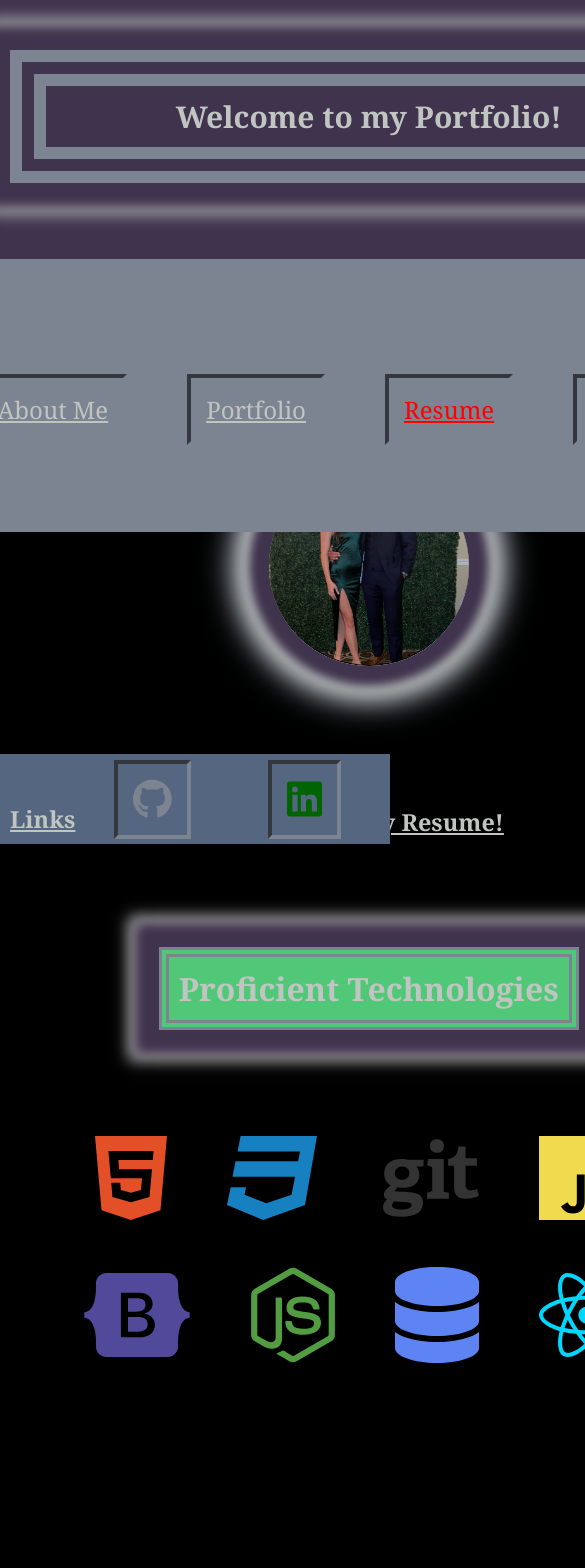
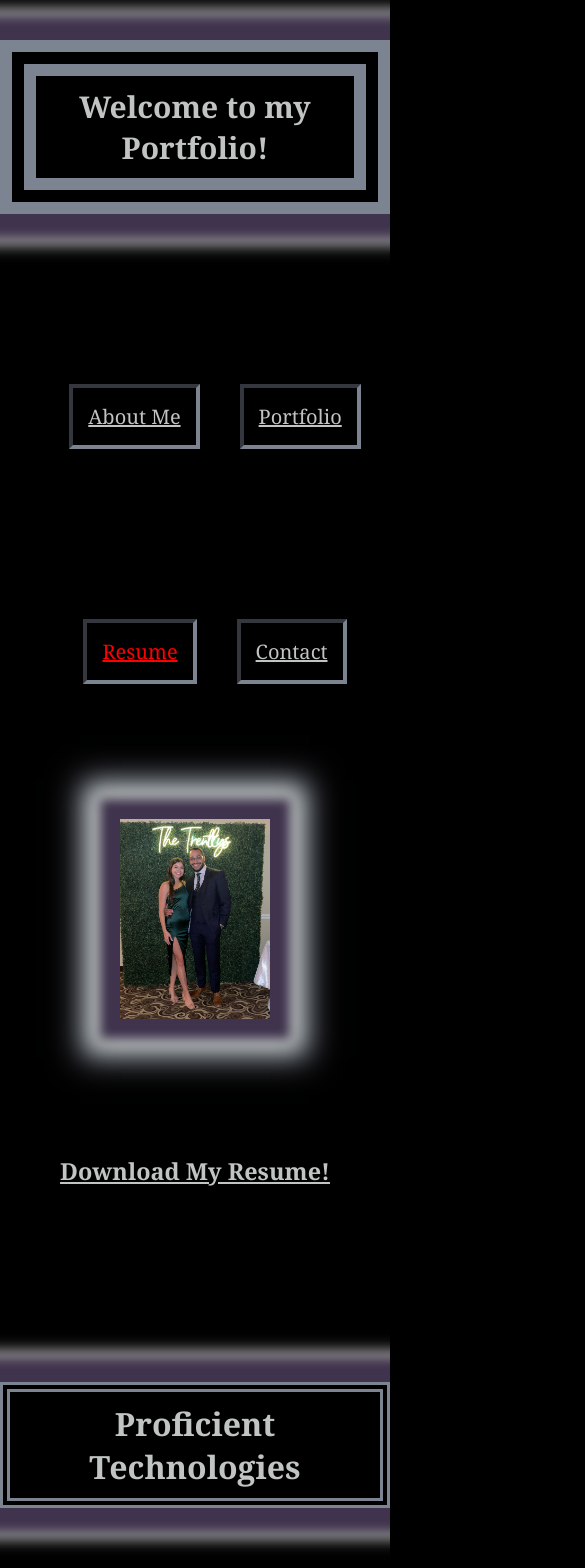
Before and after one commit to Tyler-phillips12/React_Portfolio, a React (Create React App) app: page /resume in a window 390 px wide. Shown: the top 1568 px of the page, 585 px wide, since content can reach past the window. Before the commit the page ends 1461 px from the top, so only its background shows below. Built offline with nearby package versions, Linux system fonts and the light colour scheme; the HTML template or start-up script is replaced by a standard one.

Commit message:
mahor styling changes

```diff
--- a/package.json
+++ b/package.json
@@ -3,6 +3,7 @@
   "version": "0.1.0",
   "private": true,
   "dependencies": {
+    "@fortawesome/fontawesome-svg-core": "^5.13.3",
     "@fortawesome/free-brands-svg-icons": "^6.4.0",
     "@fortawesome/free-solid-svg-icons": "^6.4.0",
     "@fortawesome/react-fontawesome": "^0.2.0",
@@ -15,7 +16,7 @@
     "react-scripts": "5.0.1",
     "web-vitals": "^2.1.4"
   },
-    "homepage": "https://Tyler-phillips12.github.io/React_Portfolio",
+  "homepage": "https://Tyler-phillips12.github.io/React_Portfolio",
   "scripts": {
     "deploy": "gh-pages -d build",
     "predeploy": "npm run build",
--- a/src/App.css
+++ b/src/App.css
@@ -170,6 +170,12 @@
   border-color: var(--slate-gray);
 }
 
+a.resume {
+  border-style: inset;
+  border-width: 4px;
+  border-color: var(--slate-gray);
+}
+
 a.resume.active {
   border-style: inset;
   border-width: 4px;
--- a/src/components/About/about.css
+++ b/src/components/About/about.css
@@ -1,4 +1,4 @@
-:root {
+/* :root {
     --dark-green: #006400;
     --silver: #c0c5c1;
     --beige: #eaf0ce;
@@ -53,4 +53,4 @@
   box-shadow: 0 0 10px 20px var(--deep-purple), 0 0 12px 25px var(--english-violet), 0 0 15px 30px var(--silver);
   text-align: center;
   max-width: none;
-  }
+  } */
--- a/src/components/Contact/contact.css
+++ b/src/components/Contact/contact.css
@@ -1,4 +1,4 @@
-:root {
+/* :root {
     --dark-green: #006400;
     --silver: #c0c5c1;
     --beige: #eaf0ce;
@@ -63,4 +63,4 @@
   border-radius: 25px;
   border-width: 3px;
   border-color: var(--emerald);
-  }
+  } */
--- a/src/components/Footer/footer.css
+++ b/src/components/Footer/footer.css
@@ -1,4 +1,4 @@
-:root {
+/* :root {
     --dark-green: #006400;
     --silver: #c0c5c1;
     --beige: #eaf0ce;
@@ -42,4 +42,4 @@
 
   a.linkedin {
     color: var(--dark-green);
-  }
+  } */
--- a/src/components/Footer/footer.jsx
+++ b/src/components/Footer/footer.jsx
@@ -10,7 +10,6 @@
 export default function Footer() {
     return (
         <footer className="footer">
-            <h3> Links </h3>
             <a href="https://github.com/Tyler-Phillips12"
                 className= 'github'>
                     <FontAwesomeIcon icon={faGithub} size="2x" />
--- a/src/components/Header/header.css
+++ b/src/components/Header/header.css
@@ -1,4 +1,4 @@
-:root {
+/* :root {
     --dark-green: #006400;
     --silver: #c0c5c1;
     --beige: #eaf0ce;
@@ -34,4 +34,4 @@
     justify-content: center;
     padding-top: 2.5rem;
     color: var(--beige);
-}
+} */
--- a/src/components/Navigation/navigation.css
+++ b/src/components/Navigation/navigation.css
@@ -1,4 +1,4 @@
-:root {
+/* :root {
     --dark-green: #006400;
     --silver: #c0c5c1;
     --beige: #eaf0ce;
@@ -14,8 +14,8 @@
     background-color: var(--slate-gray);
     padding-top: 0.938rem;
     display: flex;
-    justify-content: center; /* This centers the flex items horizontally */
-  }
+    justify-content: center; This centers the flex items horizontally */
+  /* }
 
 .nav-bar {
     display: flex;
@@ -29,11 +29,11 @@
 }
 
 nav {
-    padding-top: 0.938rem;
+    padding-top: 0.938rem; */
     /* margin-right: 1.25rem; */
-    display: block;
-    text-align: center;
-
+    /* display: block;
+    text-align: center; */
+/*
 }
 
 li {
@@ -55,4 +55,4 @@
     color:var(--dark-green);
     transform: scale(1.2);
     text-shadow: none;
-}
+} */
--- a/src/components/Portfolio/portfolio.css
+++ b/src/components/Portfolio/portfolio.css
@@ -1,4 +1,4 @@
-:root {
+/* :root {
     --dark-green: #006400;
     --silver: #c0c5c1;
     --beige: #eaf0ce;
@@ -55,4 +55,4 @@
         color:var(--beige);
         border-style: solid;
         border-color: var(--silver);
-    }
+    } */
--- a/src/components/Projects/projects.css
+++ b/src/components/Projects/projects.css
@@ -1,4 +1,4 @@
-:root {
+/* :root {
     --dark-green: #006400;
     --silver: #c0c5c1;
     --beige: #eaf0ce;
@@ -49,4 +49,4 @@
 
 .deploy a:hover {
     color: var(--beige );
-}
+} */
--- a/src/components/Resume/resume.css
+++ b/src/components/Resume/resume.css
@@ -1,90 +0,0 @@
-:root {
-    --dark-green: #006400;
-    --silver: #c0c5c1;
-    --beige: #eaf0ce;
-    --dark-vader: black;
-    --light-saber: white;
-    --emerald: #50c878;
-    --slate-gray: #7d8491;
-    --english-violet: #574b60;
-    --deep-purple: #3f334d;
-  }
-
-/* div.img-cont {
-    max-width: 350px;
-    max-height: 350px;
-} */
-
-div.techlist {
-    display: flex;
-    justify-content: center;
-}
-
-.img-cont {
-    display: flex;
-    justify-content: center;
-    align-items: center;
-    flex-direction: column; /* If you want to stack the image and the download link vertically */
-    height: 300px; /* Set the height of the container, adjust as needed */
-  }
-
-  .selfie {
-    width: 200px; /* Adjust the width of the image as needed */
-    height: 200px; /* Adjust the height of the image as needed */
-    border-radius: 50%; /* If you want to make the image circular */
-    object-fit: cover; /* This maintains the aspect ratio and centers the image without distortion */
-    margin-bottom: 10px; /* Add some space between the image and the download link */
-  }
-
-  h3 {
-    margin: 0; /* Remove any default margin for the <h3> element */
-  }
-
-/* img.selfie {
-    max-width: 350px;
-    max-height: 350px;
-    border-style: solid;
-    border-width: 4px;
-    border-color: var(--slate-gray);
-    border-radius: 25px;
-    display: flex;
-    justify-content: center;
-} */
-
-ul.technologies {
-    display: flex;
-    justify-content: space-between;
-    justify-content: center;
-    align-items: center;
-}
-
-div.tech-list {
-    display: flex;
-    justify-content: center;
-}
-
-
-
-
-h2 {
-    text-align: center;
-    justify-content: center;
-    align-items: center;
-    display: flex;
-}
-
-
-h2 a:hover {
-    transform: scale(1.2);
-}
-
-@media only screen and (max-width: 920px) {
-    .Home {
-        display: flex;
-        flex-direction: column;
-        justify-content: center;
-        align-items: center;
-        text-align: center;
-        overflow: scroll;
-      }
-    }
--- a/src/components/Resume/resume.jsx
+++ b/src/components/Resume/resume.jsx
@@ -12,7 +12,7 @@
     faReact,
 } from "@fortawesome/free-brands-svg-icons";
 import { faDatabase } from "@fortawesome/free-solid-svg-icons";
-import resume from "../../assets/Phillips_Resume-2023 (1).pdf";
+import resume from "../../assets/Tech CV - Phillips.pdf";
 
 export default function Resume() {
     return (
```
Also changed, not shown: 19 other files (tests, documents, lock files or other folders).
